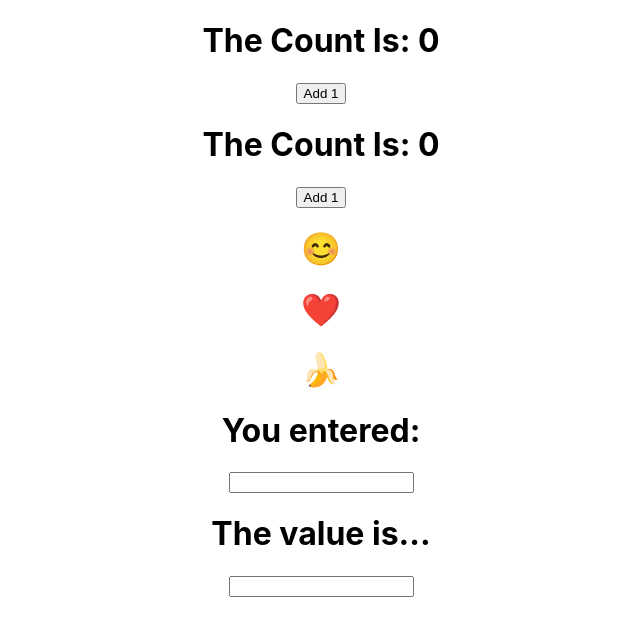
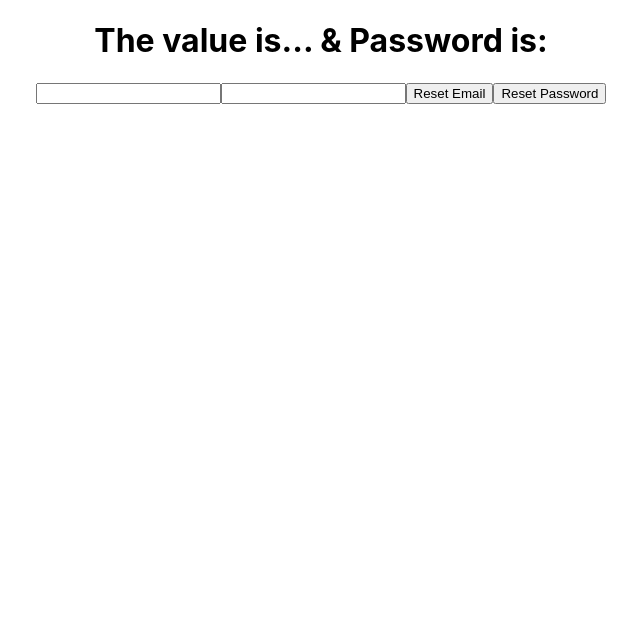
Before and after one commit to xaviguasch/first-hooks-demo-react-prac, a React (Create React App) app: page / in a window 1280 px wide. Shown: the top 636 px of the page, without its empty margins (319-959 px from the left). Built offline with nearby package versions, Linux system fonts and the light colour scheme.

Commit message:
added SimpleFormInputHook

```diff
--- a/src/App.js
+++ b/src/App.js
@@ -4,16 +4,18 @@
 import Toggler from './Toggler'
 import SimpleFormClass from './SimpleFormClass'
 import SimpleFormHooks from './SimpleFormHooks'
+import SimpleFormInputHook from './SimpleFormInputHook'
 import './App.css'
 
 function App() {
   return (
     <div className='App'>
-      <CounterClass />
+      {/* <CounterClass />
       <CounterHooks />
       <Toggler />
       <SimpleFormClass />
-      <SimpleFormHooks />
+      <SimpleFormHooks /> */}
+      <SimpleFormInputHook />
     </div>
   )
 }
--- a/src/SimpleFormHooks.js
+++ b/src/SimpleFormHooks.js
@@ -11,6 +11,7 @@
     <div>
       <h1>The value is... {email}</h1>
       <input type='text' value={email} onChange={handleChange} />
+      <button onClick={() => setEmail('')}>Submit</button>
     </div>
   )
 }
--- /dev/null
+++ b/src/SimpleFormInputHook.js
@@ -0,0 +1,19 @@
+import React from 'react'
+import useInputState from './hooks/useInputState'
+
+export default function SimpleFormHooks() {
+  const [email, updateEmail, resetEmail] = useInputState('')
+  const [password, updatePassword, resetPassword] = useInputState('')
+
+  return (
+    <div>
+      <h1>
+        The value is... {email} & Password is: {password}
+      </h1>
+      <input type='text' value={email} onChange={updateEmail} />
+      <input type='text' value={password} onChange={updatePassword} />
+      <button onClick={resetEmail}>Reset Email</button>
+      <button onClick={resetPassword}>Reset Password</button>
+    </div>
+  )
+}
--- /dev/null
+++ b/src/hooks/useInputState.js
@@ -0,0 +1,14 @@
+import { useState } from 'react'
+
+export default initialVal => {
+  const [value, setValue] = useState(initialVal)
+
+  const handleChange = e => {
+    setValue(e.target.value)
+  }
+  const reset = () => {
+    setValue('')
+  }
+
+  return [value, handleChange, reset]
+}
```
